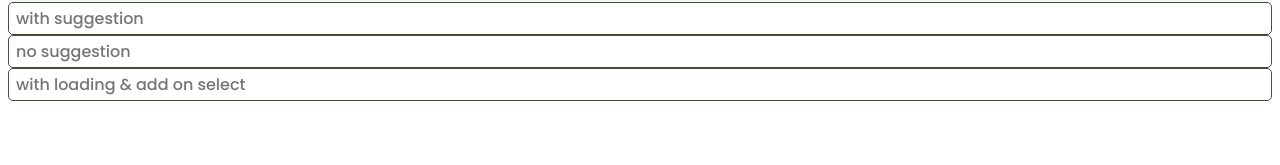
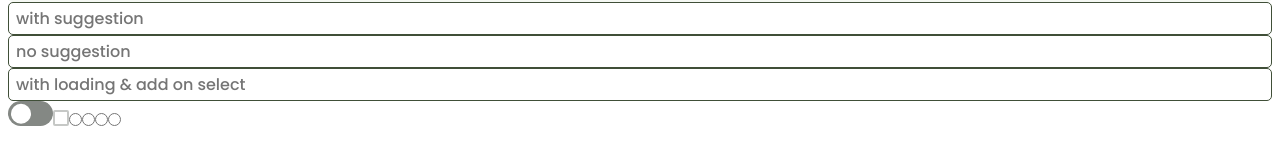
Before and after one commit to TranscriptomeDB-CU-Project/web-client, a Next.js app: page /test in a window 1280 px wide. Shown: the part 139-304 px from the top of the page. Built offline with nearby package versions, Linux system fonts and the light colour scheme; some icons are missing.

Commit message:
feat: [TRA-33] Implement Checkbox, Switch, Radiobox (#6)
* feat: implement switch

* feat: implement checkbox

* feat: implement radio box

* fix: on change interface to send checked state

* fix: center radio box and reset margin

```diff
--- a/src/app/test/page.tsx
+++ b/src/app/test/page.tsx
@@ -3,8 +3,11 @@
 import { useState } from 'react'
 
 import Button from '@/components/Button'
+import Checkbox from '@/components/Checkbox'
 import Pagination from '@/components/Pagination'
+import RadioBox from '@/components/RadioBox'
 import Select from '@/components/Select'
+import Switch from '@/components/Switch'
 import TextField from '@/components/TextField'
 import Toggle from '@/components/Toggle'
 
@@ -71,6 +74,12 @@ const Test = () => {
           <div key={index}>{value}</div>
         ))}
       </div>
+      <Switch />
+      <Checkbox />
+      <RadioBox />
+      <RadioBox />
+      <RadioBox />
+      <RadioBox />
     </div>
   )
 }
--- /dev/null
+++ b/src/components/Checkbox/index.tsx
@@ -0,0 +1,8 @@
+import { CheckboxContainer } from './styled'
+import { CheckboxProps } from './types'
+
+const Checkbox = (props: CheckboxProps) => {
+  return <CheckboxContainer {...props} onChange={(ev) => props.handleChecked?.(ev.currentTarget.checked)} />
+}
+
+export default Checkbox
--- /dev/null
+++ b/src/components/Checkbox/styled.ts
@@ -0,0 +1,55 @@
+import styled from 'styled-components'
+
+import { PALETTE } from '@/theme'
+
+export const CheckboxContainer = styled.input.attrs({ type: 'checkbox' })`
+  width: 16px;
+  height: 16px;
+  appearance: none;
+  position: relative;
+  margin: 0;
+
+  &:checked {
+    accent-color: ${PALETTE.PRIMARY[700]};
+  }
+
+  &:before {
+    content: ' ';
+    position: absolute;
+    top: 0;
+    bottom: 0;
+    left: 0;
+    right: 0;
+    border-radius: 2px;
+    border: 2px solid ${PALETTE.BLACK[100]};
+  }
+
+  &:hover:before {
+    border-color: ${PALETTE.BLACK[200]};
+  }
+
+  &:checked:before {
+    content: ' ';
+    position: absolute;
+    top: 0;
+    bottom: 0;
+    left: 0;
+    right: 0;
+    border-radius: 2px;
+    background-color: ${PALETTE.PRIMARY[700]};
+    border-width: 0px;
+  }
+
+  &:hover:checked:before {
+    background-color: ${PALETTE.PRIMARY[800]};
+  }
+
+  &:checked:after {
+    content: '✓';
+    position: absolute;
+    top: 48%;
+    left: 50%;
+    transform: translate(-50%, -50%);
+    color: ${PALETTE.WHITE};
+  }
+`
--- /dev/null
+++ b/src/components/Checkbox/types.ts
@@ -0,0 +1,4 @@
+export interface CheckboxProps {
+  checked?: boolean
+  handleChecked?: (checked: boolean) => void
+}
--- /dev/null
+++ b/src/components/RadioBox/index.tsx
@@ -0,0 +1,15 @@
+import { RadioBoxContainer } from './styled'
+import { RadioBoxProps } from './types'
+
+const RadioBox = (props: RadioBoxProps) => {
+  return (
+    <RadioBoxContainer
+      {...props}
+      onChange={(ev) => {
+        props.handleChecked?.(ev.currentTarget.checked)
+      }}
+    />
+  )
+}
+
+export default RadioBox
--- /dev/null
+++ b/src/components/RadioBox/styled.ts
@@ -0,0 +1,10 @@
+import styled from 'styled-components'
+
+import { PALETTE } from '@/theme'
+
+export const RadioBoxContainer = styled.input.attrs({ type: 'radio' })`
+  margin: 0;
+  &:checked {
+    accent-color: ${PALETTE.PRIMARY[700]};
+  }
+`
--- /dev/null
+++ b/src/components/RadioBox/types.ts
@@ -0,0 +1,4 @@
+export interface RadioBoxProps {
+  checked?: boolean
+  handleChecked?: (checked: boolean) => void
+}
--- /dev/null
+++ b/src/components/Switch/index.tsx
@@ -0,0 +1,8 @@
+import { SwitchContainer } from './styled'
+import { SwitchProps } from './types'
+
+const Switch = (props: SwitchProps) => {
+  return <SwitchContainer {...props} />
+}
+
+export default Switch
--- /dev/null
+++ b/src/components/Switch/styled.ts
@@ -0,0 +1,42 @@
+import styled from 'styled-components'
+
+import { PALETTE } from '@/theme'
+
+export const SwitchContainer = styled.input.attrs({ type: 'checkbox' })`
+  width: 45px;
+  height: 25px;
+  position: relative;
+  appearance: none;
+  margin: 0;
+
+  &:before {
+    content: ' ';
+    position: absolute;
+    width: 45px;
+    height: 25px;
+    background-color: ${PALETTE.BLACK[300]};
+    border-radius: 15px;
+    transition: background-color 0.1s;
+  }
+
+  &:checked:before {
+    background-color: ${PALETTE.PRIMARY[600]};
+  }
+
+  &:after {
+    content: ' ';
+    position: absolute;
+    top: 50%;
+    transform: translateY(-51%);
+    left: 3px;
+    width: 20px;
+    height: 20px;
+    background-color: ${PALETTE.WHITE};
+    border-radius: 50%;
+    transition: left 0.3s;
+  }
+
+  &:checked:after {
+    left: calc(100% - 20px - 3px);
+  }
+`
--- /dev/null
+++ b/src/components/Switch/types.ts
@@ -0,0 +1,4 @@
+export interface SwitchProps {
+  checked?: boolean
+  handleChecked?: () => void
+}
```
